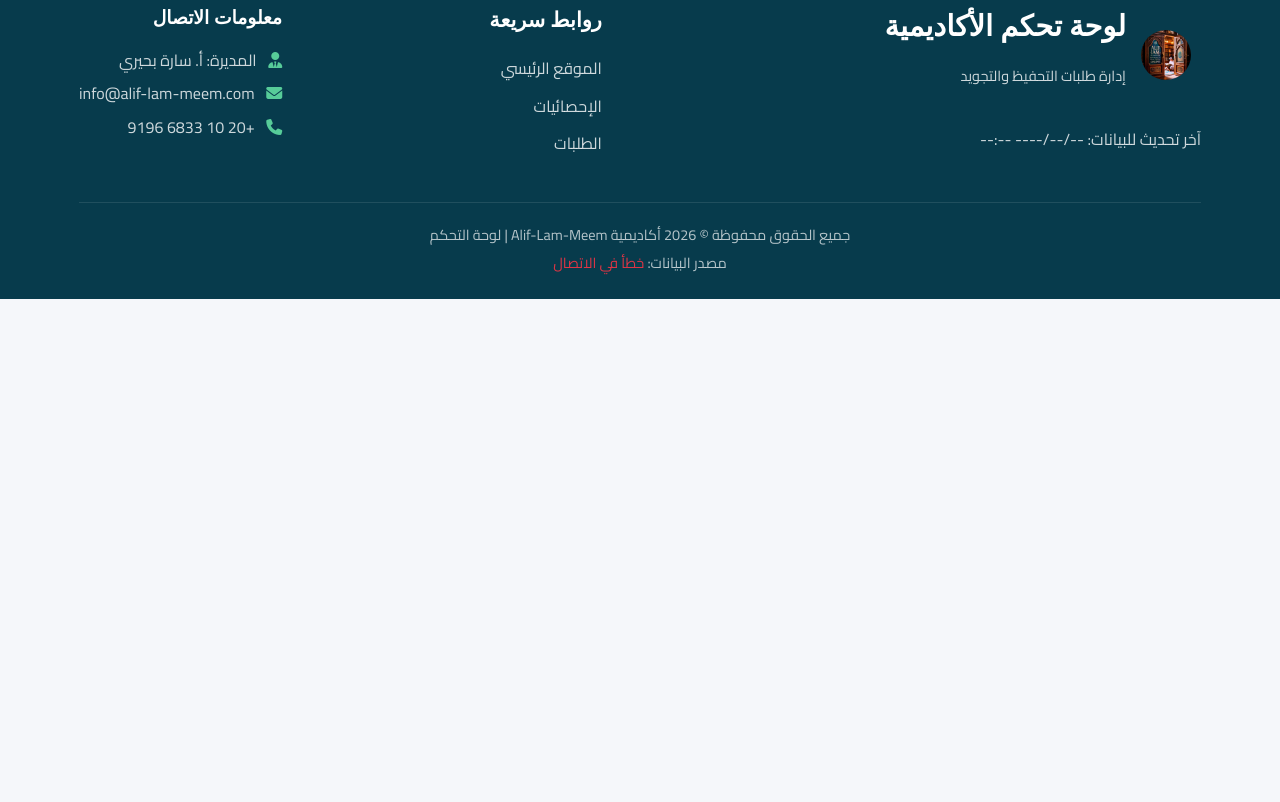
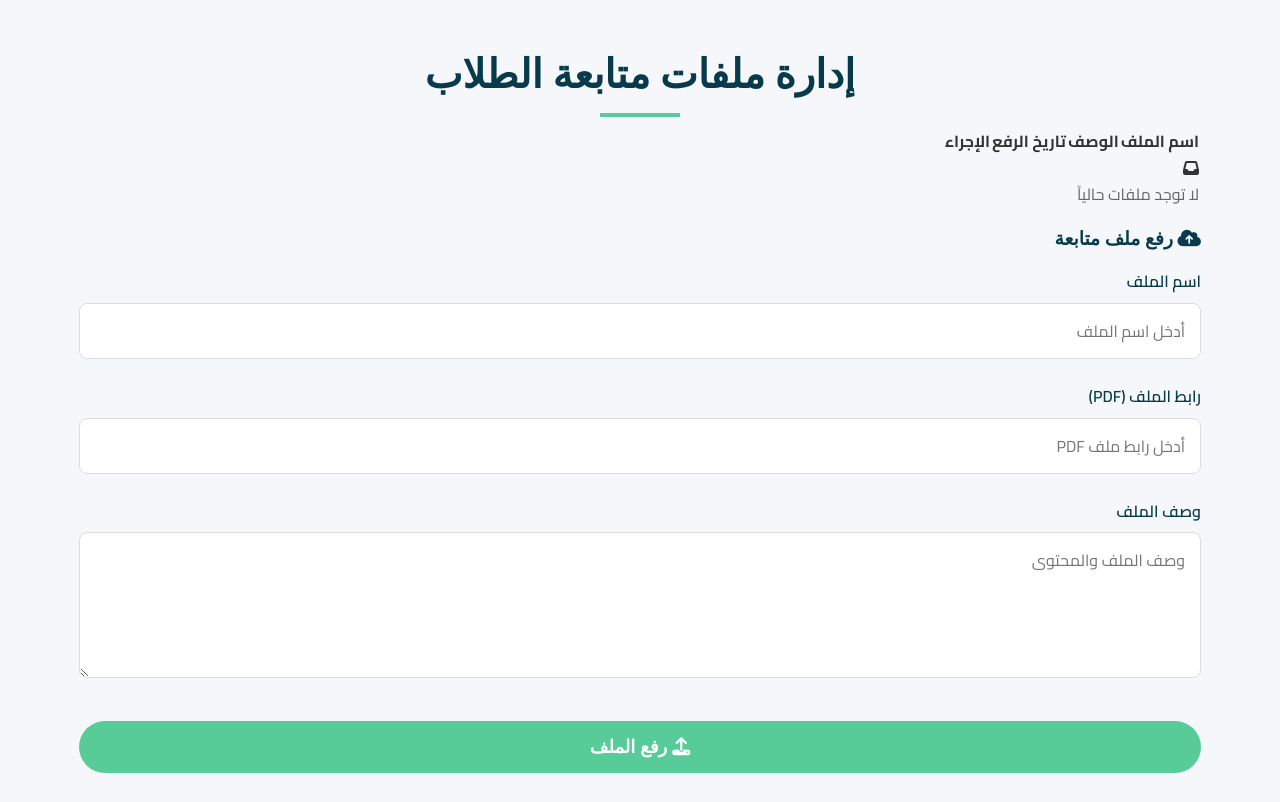
Before and after one commit to MohamedHany2025/Alif-Lam-Meem, a website: page dashboard.html in a window 1280 px wide. Shown: the part 1638-2440 px from the top of the page. Before the commit the page ends 1937 px from the top, so only its background shows below. Drawn offline with Linux system fonts and the light colour scheme; no server answers; sample sign-in values are in the browser's storage; a web font is replaced by a local one.

Commit message:
Add files via upload

```diff
--- a/dashboard.html
+++ b/dashboard.html
@@ -7,6 +7,7 @@
     <link rel="shortcut icon" href="assets/logo.png" type="image/x-icon">
     <link rel="stylesheet" href="css/style.css">
     <link rel="stylesheet" href="css/dashboard.css">
+    <link rel="stylesheet" href="css/tracking-admin.css">
     <link rel="stylesheet" href="https://cdnjs.cloudflare.com/ajax/libs/font-awesome/6.4.0/css/all.min.css">
     <link href="https://fonts.googleapis.com/css2?family=Cairo:wght@400;600;700&family=Scheherazade+New:wght@400;700&display=swap" rel="stylesheet">
 </head>
@@ -26,6 +27,7 @@
                 <li><a href="#stats">الإحصائيات</a></li>
                 <li><a href="#applications">الطلبات</a></li>
                 <li><a href="#messages">الرسائل</a></li>
+                <li><a href="#tracking">ملفات المتابعة</a></li>
                 <li><button id="refreshBtn"><i class="fas fa-sync-alt"></i> تحديث البيانات</button></li>
                 <li class="user-info">
                     <i class="fas fa-user-circle"></i>
@@ -350,6 +352,62 @@
         </div>
     </div>
 
+    <!-- قسم إدارة ملفات المتابعة -->
+    <section class="tracking-files-section" id="tracking">
+        <div class="container">
+            <h2 class="section-title">إدارة ملفات متابعة الطلاب</h2>
+
+            <div class="tracking-admin-container">
+                <div class="tracking-files-list">
+                    <table class="tracking-admin-table">
+                        <thead>
+                            <tr>
+                                <th>اسم الملف</th>
+                                <th>الوصف</th>
+                                <th>تاريخ الرفع</th>
+                                <th>الإجراء</th>
+                            </tr>
+                        </thead>
+                        <tbody id="trackingAdminFilesBody">
+                            <tr class="no-files-message">
+                                <td colspan="4">
+                                    <i class="fas fa-inbox"></i>
+                                    <p>لا توجد ملفات حالياً</p>
+                                </td>
+                            </tr>
+                        </tbody>
+                    </table>
+                </div>
+
+                <div class="tracking-upload-admin">
+                    <div class="upload-card-admin">
+                        <h3><i class="fas fa-cloud-upload-alt"></i> رفع ملف متابعة</h3>
+                        <form id="trackingUploadAdminForm">
+                            <div class="form-group">
+                                <label for="adminTrackingFileName">اسم الملف</label>
+                                <input type="text" id="adminTrackingFileName" name="fileName" placeholder="أدخل اسم الملف" required>
+                            </div>
+
+                            <div class="form-group">
+                                <label for="adminTrackingFileUrl">رابط الملف (PDF)</label>
+                                <input type="url" id="adminTrackingFileUrl" name="fileUrl" placeholder="أدخل رابط ملف PDF" required>
+                            </div>
+
+                            <div class="form-group">
+                                <label for="adminTrackingFileDesc">وصف الملف</label>
+                                <textarea id="adminTrackingFileDesc" name="fileDesc" rows="4" placeholder="وصف الملف والمحتوى"></textarea>
+                            </div>
+
+                            <button type="submit" class="btn submit-btn">
+                                <i class="fas fa-upload"></i> رفع الملف
+                            </button>
+                        </form>
+                    </div>
+                </div>
+            </div>
+        </div>
+    </section>
+
     <!-- الفوتر -->
     <footer class="footer dashboard-footer">
         <div class="container">
```
Also changed, not shown: index.html (+32 -0 lines), package.json (added, +16 -0 lines), 1 other file.
